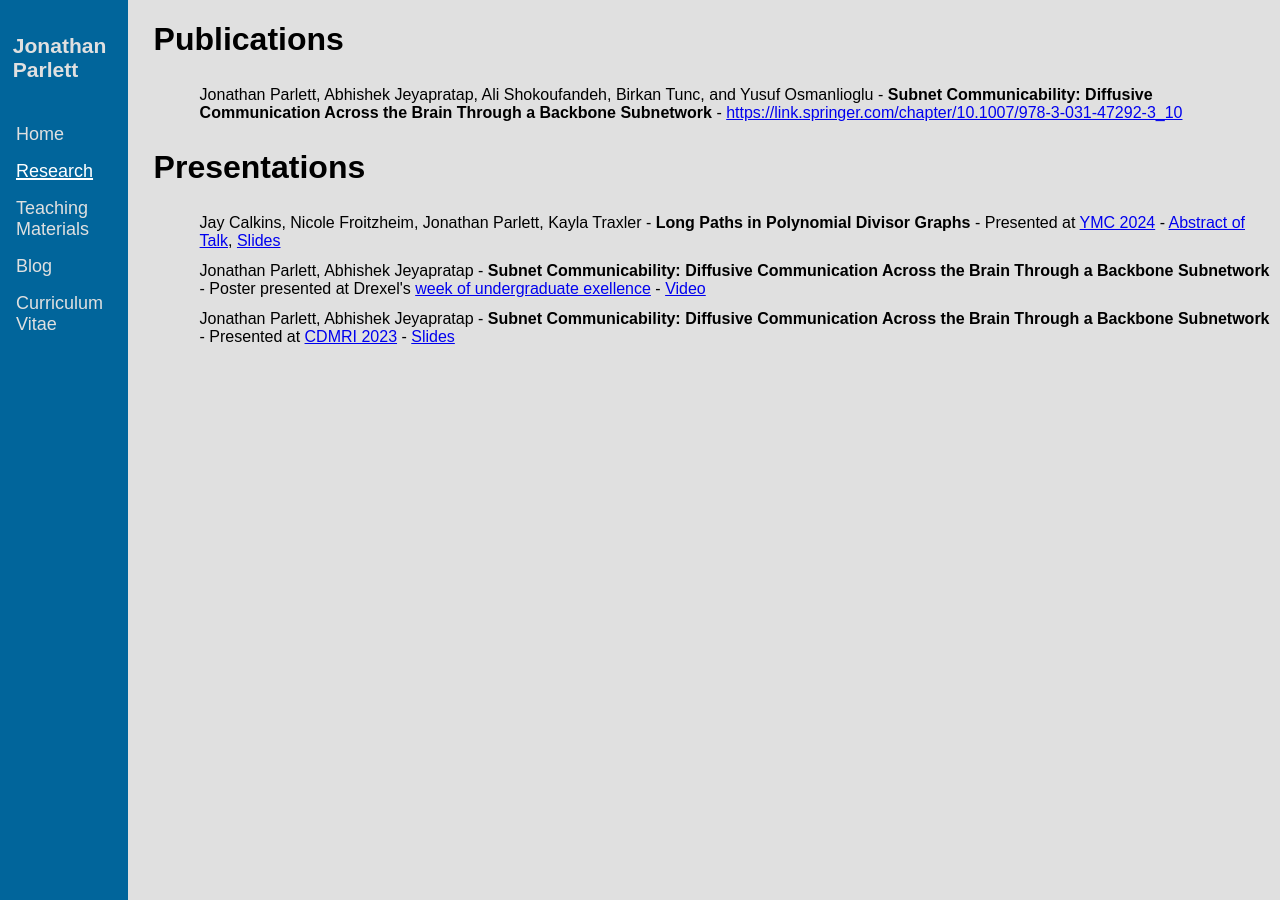
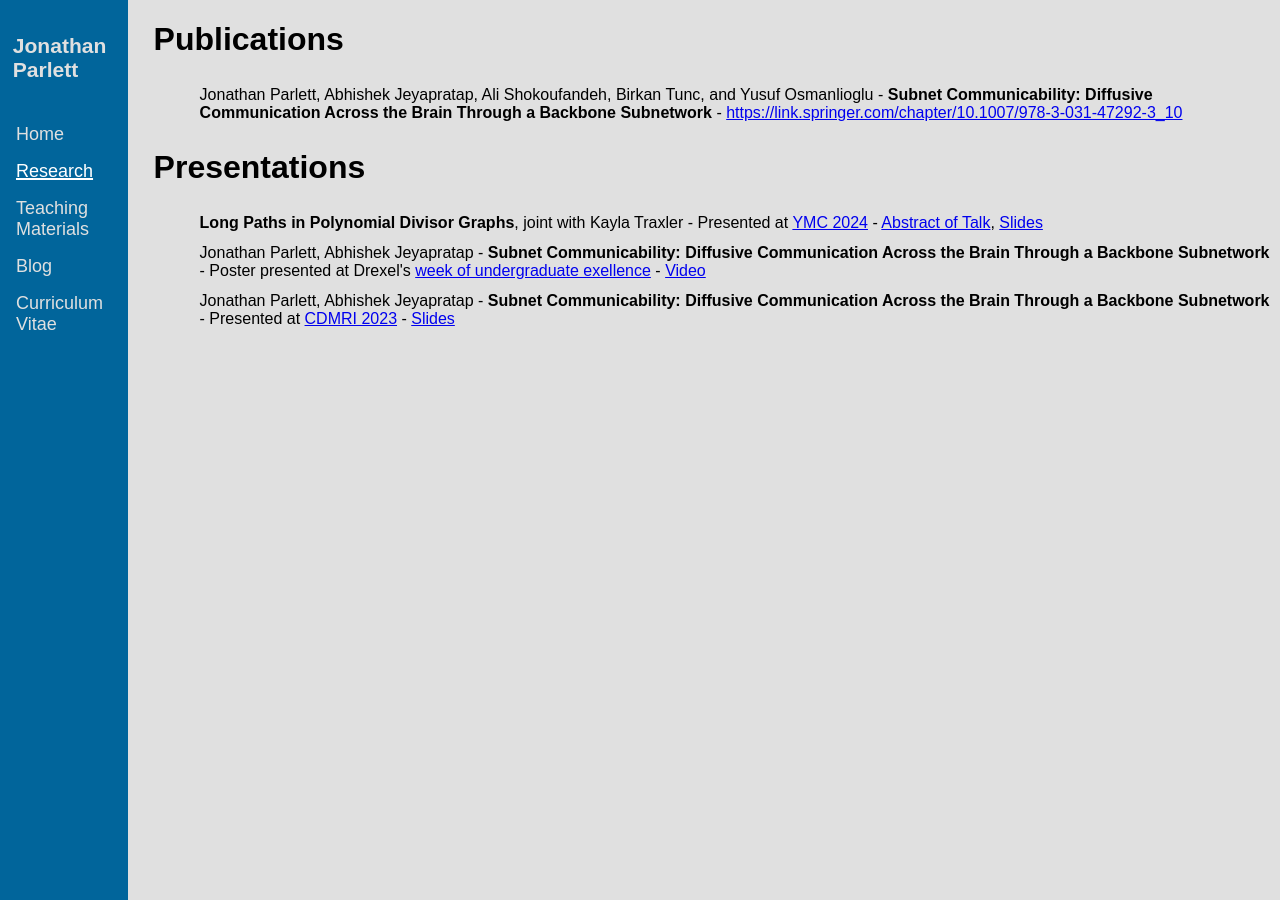
Before and after one commit to jmparlett/jmparlett.github.io, a Jekyll site: the page built from _pages/research.markdown, in a window 1280 px wide. Built offline with Jekyll 4.4.1, drawn with Linux system fonts in a browser that asks for light colours; our own code applies the rules of GitHub Pages for plain Markdown files.

Commit message:
updated presentations

```diff
--- a/_pages/research.markdown
+++ b/_pages/research.markdown
@@ -13,8 +13,7 @@
 
 # Presentations
 <ul>
-    <li class="pub"> Jay Calkins, Nicole Froitzheim, Jonathan Parlett,
-Kayla Traxler - <b>Long Paths in Polynomial Divisor Graphs</b> - Presented at <a href="https://ymc.osu.edu/about">YMC 2024</a> - <a href="https://ymc.osu.edu/sites/default/files/2024-08/YMC_2024-2.pdf">Abstract of Talk</a>, <a href="{{ "/_data/documents/long_paths_YMC2024_presentation.pdf" | relative_url }}">Slides</a> </li>
+    <li class="pub"> <b>Long Paths in Polynomial Divisor Graphs</b>, joint with Kayla Traxler - Presented at <a href="https://ymc.osu.edu/about">YMC 2024</a> - <a href="https://ymc.osu.edu/sites/default/files/2024-08/YMC_2024-2.pdf">Abstract of Talk</a>, <a href="{{ "/_data/documents/long_paths_YMC2024_presentation.pdf" | relative_url }}">Slides</a> </li>
 
 <li class="pub"> Jonathan Parlett, Abhishek Jeyapratap - <b>Subnet Communicability: Diffusive Communication Across the Brain Through a Backbone Subnetwork</b> - Poster presented at Drexel's <a href="https://drexel.edu/pennoni/news-events/events/week-undergraduate-excellence/">week of undergraduate exellence</a> - <a href="https://youtu.be/yaOKOUFLI0o
 " >Video</a> </li>
```
